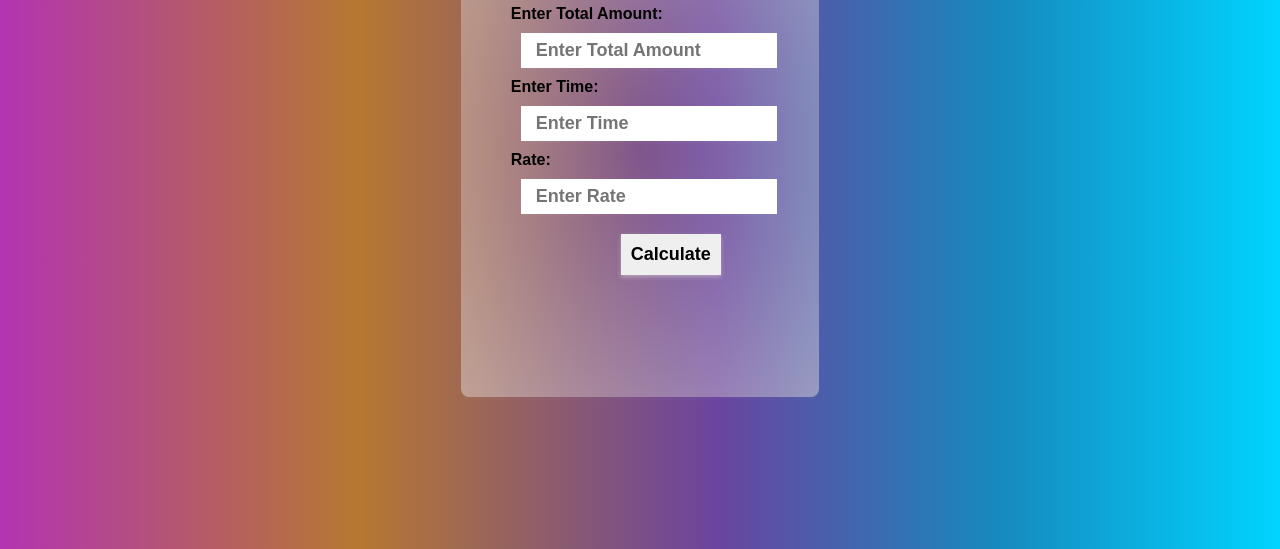
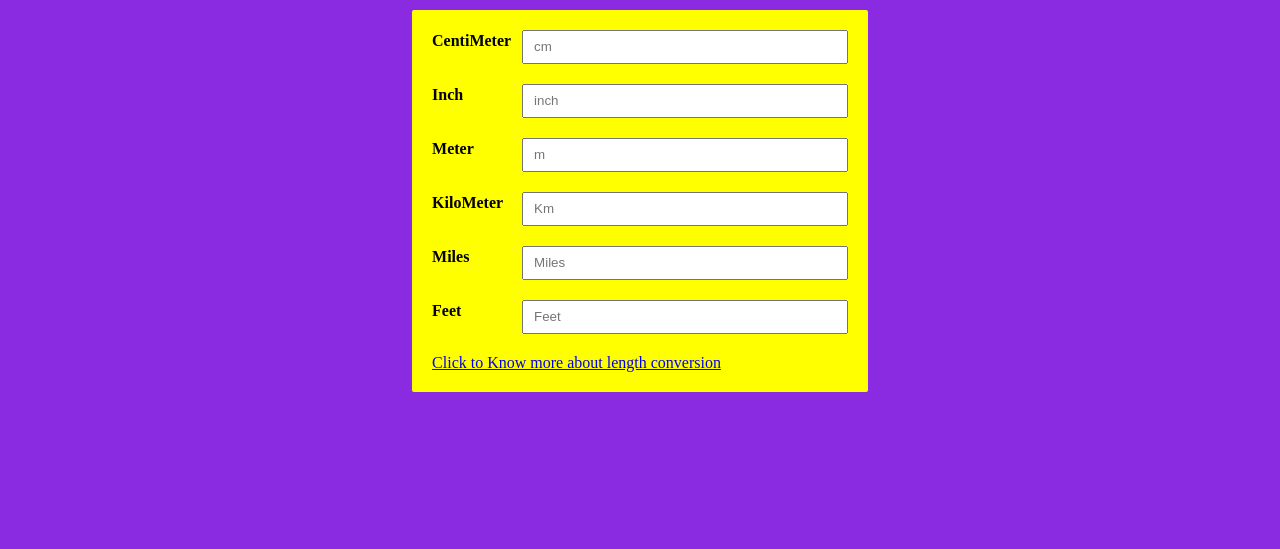
Before and after one commit to Abhijith-B-S/HTMLproject.github.io, a plain HTML site: page index.html in a window 1280 px wide. Shown: the part 251-800 px from the top of the page. Drawn offline with Linux system fonts and the light colour scheme.

Commit message:
Add files via upload

```diff
--- a/index.html
+++ b/index.html
@@ -2,40 +2,60 @@
 <html lang="en">
 
 <head>
-    <link rel="stylesheet" href="simple.css">
     <meta charset="UTF-8">
     <meta http-equiv="X-UA-Compatible" content="IE=edge">
     <meta name="viewport" content="width=device-width, initial-scale=1.0">
-    <title>Simple Interest Calculator</title>
+    <title>LENGTH-CONVERSION</title>
+    <link rel="stylesheet" href="lengthconversion.css">
 </head>
 
 <body>
     <div class="container">
-        <h1>Simple Interest Calculator</h1>
-        <div class="inpSection">
-            <div class="amt">
-                <label for="amount">Enter Total Amount:   </label>
-                <input type="number" name="amount" id="amount" placeholder="Enter Total Amount">
-            </div>
-            <div class="time">
-                <label for="time">Enter Time:   </label>
-                <input type="number" name="time" id="time" placeholder="Enter Time">
-            </div>
-            <div class="rate">
-                <label for="rate">Rate: </label>
-                <input type="number" name="rate" id="rate" placeholder="Enter Rate">
-            </div>
-            <div class="button">
-                <button onclick="Calculate()">Calculate</button>
-            </div>
-            <div class="result">
-                <h3 id="si"></h3>
+        <div class="center-width">
+            <h2>Length-Converter</h2><br>
+            <p>Please enter a value in any of the given fields to convert to other fields:</p>
+        </div>
+        <div class="length-converter">
+            <div class="fields">
+
+                <div class="field">
+                    <label>CentiMeter</label>
+                    <input type="number" placeholder="cm" id="InputCm" oninput="lengthConverter(this.id, this.value)" onchange="lengthConverter(this.id, this.value)">
+                </div>
+
+                <div class="field ">
+                    <label>Inch</label>
+                    <input type="number" placeholder="inch" id="InputInch" oninput="lengthConverter(this.id, this.value)" onchange="lengthConverter(this.id, this.value)">
+                </div>
+
+                <div class="field">
+                    <label>Meter</label>
+                    <input type="number" placeholder="m" id="InputMeter" oninput="lengthConverter(this.id, this.value)" onchange="lengthConverter(this.id, this.value)">
+                </div>
+
+                <div class="field">
+                    <label>KiloMeter</label>
+                    <input type="number" placeholder="Km" id="InputKm" oninput="lengthConverter(this.id, this.value)" onchange="lengthConverter(this.id, this.value)">
+                </div>
+
+                <div class="field ">
+                    <label>Miles</label>
+                    <input type="number" placeholder="Miles" id="InputMiles" oninput="lengthConverter(this.id, this.value)" onchange="lengthConverter(this.id, this.value)">
+                </div>
+
+                <div class="field ">
+                    <label>Feet</label>
+                    <input type="number" placeholder="Feet" id="InputFeet" oninput="lengthConverter(this.id, this.value)" onchange="lengthConverter(this.id, this.value)">
+                </div>
+
+                <a target="_blank" href="https://i.pinimg.com/originals/f1/98/84/f19884e8d7c63cd2934326b85c3c08bc.gif">Click to Know more about length conversion</a>
+
+
             </div>
         </div>
     </div>
+    <script src="lengthconversion.js "></script>
 
-    <script src="simple.js"></script>
 </body>
 
-
 </html>
--- /dev/null
+++ b/lengthconversion.css
@@ -0,0 +1,44 @@
+* {
+    padding: 0;
+    margin: 0;
+}
+
+body {
+    display: flex;
+    align-items: center;
+    justify-content: center;
+    height: 100vh;
+    width: 100vw;
+    background: blueviolet;
+}
+
+.length-converter {
+    padding: 20px;
+    background: yellow;
+    border-radius: 2px;
+}
+
+.field {
+    display: flex;
+    align-items: center;
+    column-gap: 20px;
+    margin-bottom: 20px;
+}
+
+.field label {
+    min-width: 70px;
+    height: 30px;
+    font-weight: bolder;
+}
+
+input {
+    display: block;
+    width: 100%;
+    height: 30px;
+    padding: 0 10px;
+}
+
+.center-width {
+    text-align: center;
+    margin: 20px 0;
+}
--- /dev/null
+++ b/lengthconversion.js
@@ -0,0 +1,58 @@
+function lengthConverter(source, val) {
+    val = parseFloat(val)
+    var inputCm = document.getElementById("InputCm");
+    var inputInch = document.getElementById("InputInch");
+    var inputMeter = document.getElementById("InputMeter");
+    var inputKm = document.getElementById("InputKm");
+    var inputMiles = document.getElementById("InputMiles");
+    var inputFeet = document.getElementById("InputFeet");
+
+    if (source == "InputCm") {
+        inputInch.value = (val * 0.3937).toFixed(2);
+        inputFeet.value = (val * 0.032808).toFixed(3);
+        inputMeter.value = (val / 100).toFixed(3);
+        inputKm.value = (val / 100000).toFixed(6);
+        inputMiles.value = (val * 0.0000062137).toFixed(6);
+    }
+
+    if (source == "InputInch") {
+        inputCm.value = (val / 0.3937).toFixed(2);
+        inputFeet.value = (val * 0.083333).toFixed(3);
+        inputMeter.value = (val / 39.370).toFixed(3);
+        inputKm.value = (val / 39370).toFixed(6);
+        inputMiles.value = (val * 0.000015783).toFixed(6);
+    }
+
+    if (source == "InputFeet") {
+        inputCm.value = (val / 0.032808).toFixed(2);
+        inputInch.value = (val * 12).toFixed(3);
+        inputMeter.value = (val / 3.2808).toFixed(3);
+        inputKm.value = (val / 3280.8).toFixed(6);
+        inputMiles.value = (val * 0.00018939).toFixed(6);
+    }
+
+    if (source == "InputMeter") {
+        inputCm.value = (val * 0.01).toFixed(2);
+        inputInch.value = (val * 39.370).toFixed(3);
+        inputFeet.value = (val * 3.2808).toFixed(3);
+        inputKm.value = (val / 1000).toFixed(5);
+        inputMiles.value = (val * 0.00062137).toFixed(6);
+    }
+
+    if (source == "InputKm") {
+        inputCm.value = (val * 100000).toFixed(2);
+        inputInch.value = (val * 39370).toFixed(3);
+        inputMeter.value = (val * 1000).toFixed(3);
+        inputFeet.value = (val * 3280.8).toFixed(6);
+        inputMiles.value = (val * 0.62137).toFixed(2);
+    }
+
+    if (source == "InputMiles") {
+        inputCm.value = (val / 0.0000062137).toFixed(2);
+        inputInch.value = (val * 63360).toFixed(3);
+        inputFeet.value = (val * 5280).toFixed(3);
+        inputKm.value = (val / 0.62137).toFixed(5);
+        inputMeter.value = (val * 0.00062137).toFixed(6);
+    }
+
+}
```
